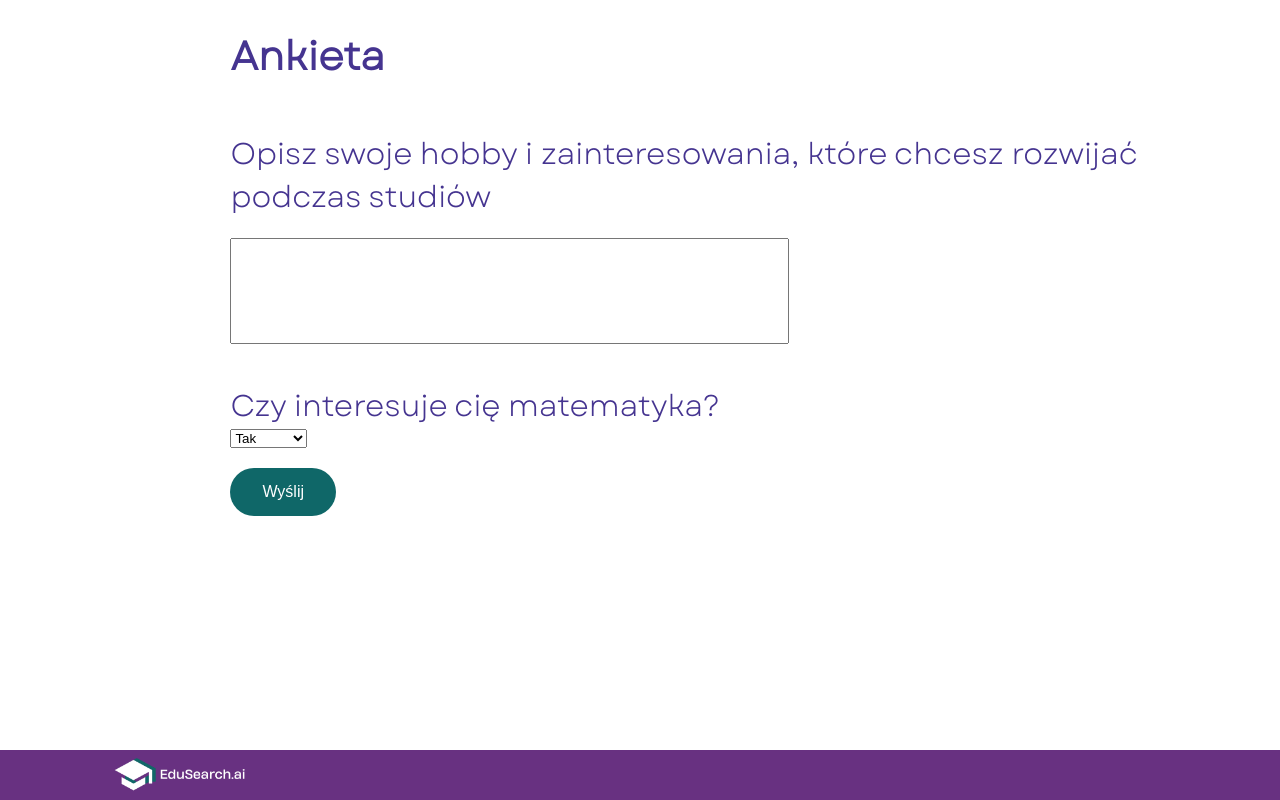
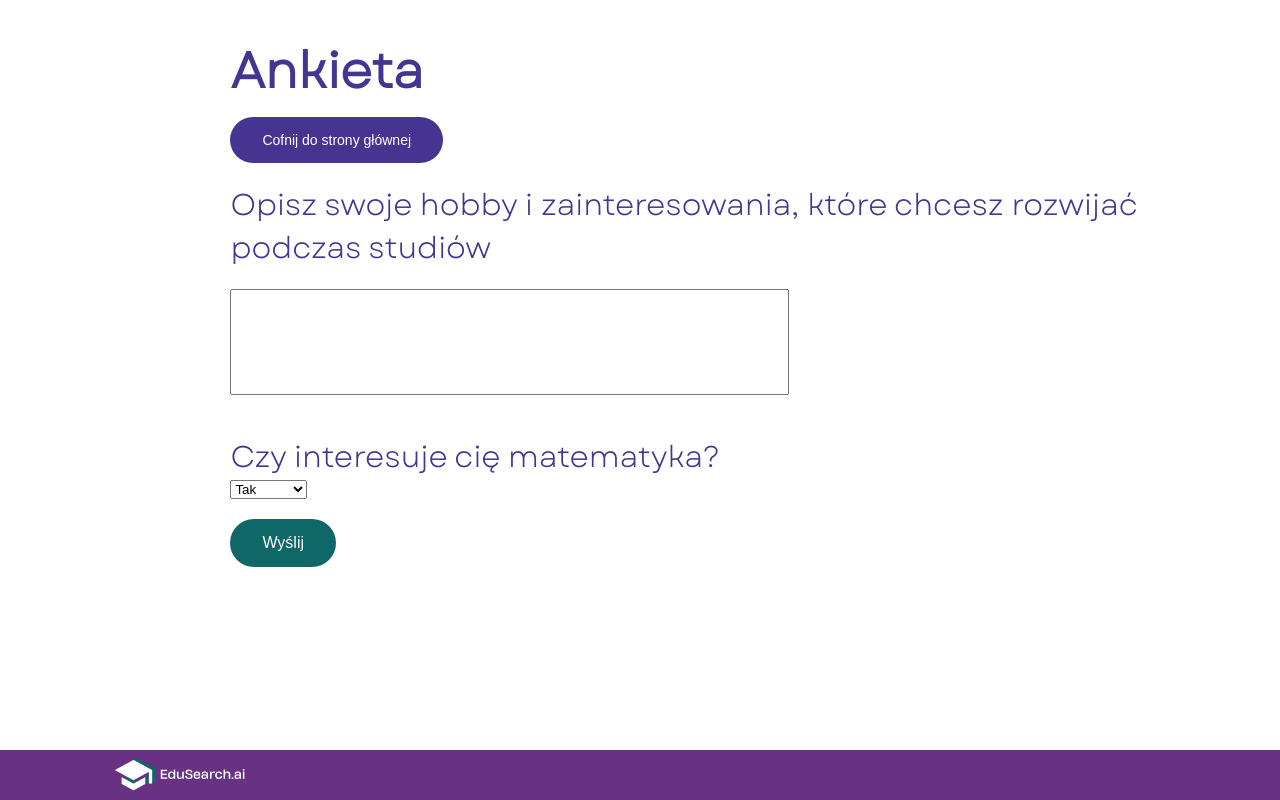
Before and after one commit to JanFidor/GolemYeah, a React (Create React App) app in the folder web_app/frontend/: page /uni-tool in a window 1280 px wide. Built offline with nearby package versions, Linux system fonts and the light colour scheme.

Commit message:
Add back button

```diff
--- a/web_app/frontend/src/assets/styles/unitool.css
+++ b/web_app/frontend/src/assets/styles/unitool.css
@@ -17,9 +17,10 @@
 
 .question-title{
     color: #453490;
-    font-size: 40px;
+    font-size: 50px;
     font-family: "GaretBook";
     padding-left: 10%;
+    margin-bottom: 10px;
 }
 
 .questions-container {
@@ -44,14 +45,15 @@ textarea {
 }
 
 button {
-    background-color: #9400FF;
+    background-color: #453490;
     border: none;
     color: white;
     padding: 15px 32px;
+    margin-top: 0;
     text-align: center;
     text-decoration: none;
     display: inline-block;
-    font-size: 16px;
+    font-size: 14px;
     border-radius: 25px;
     margin-left: 10%;
 }
--- a/web_app/frontend/src/components/uniToolView.jsx
+++ b/web_app/frontend/src/components/uniToolView.jsx
@@ -2,8 +2,10 @@ import '../assets/styles/unitool.css'
 import Footer from "./footer";
 import {useState} from "react";
 import {postAPI} from "../utils/helpers";
+import { useNavigate } from "react-router-dom";
 
 const UniToolView = () => {
+    const navigate = useNavigate();
 
     const [text1, setText1] = useState('');
     const [text2, setText2] = useState('');
@@ -16,10 +18,15 @@ const UniToolView = () => {
         postAPI('upload_form_data', {form_data});
     }
 
+    const handleBack = () => {
+        navigate("/");
+    }
+
     return (
         <>
         <div className="questions-container">
             <h1 className={"question-title"}>Ankieta</h1>
+            <button className={"button"} onClick={handleBack}>Cofnij do strony głównej</button>
 
             <form className={"form-container"} onChange={setText1}>
                 <label className={"question"}>
```
